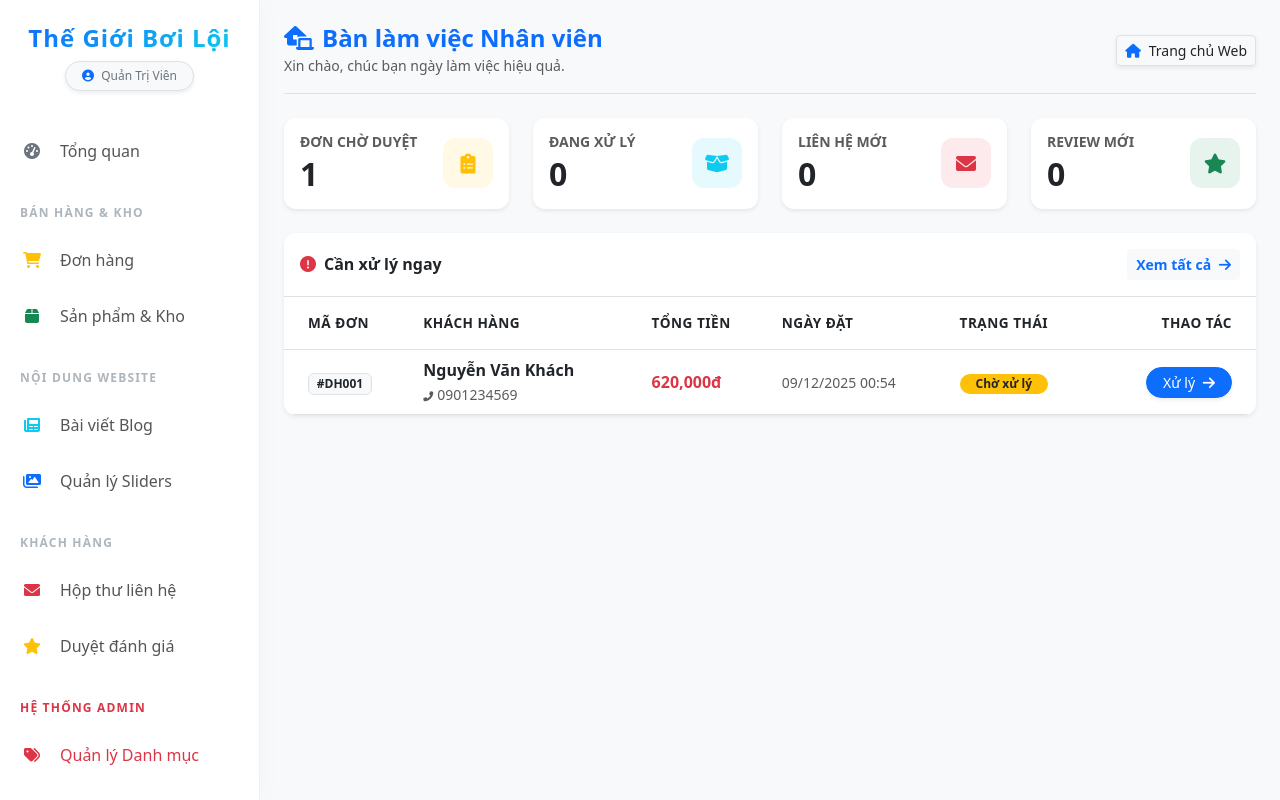
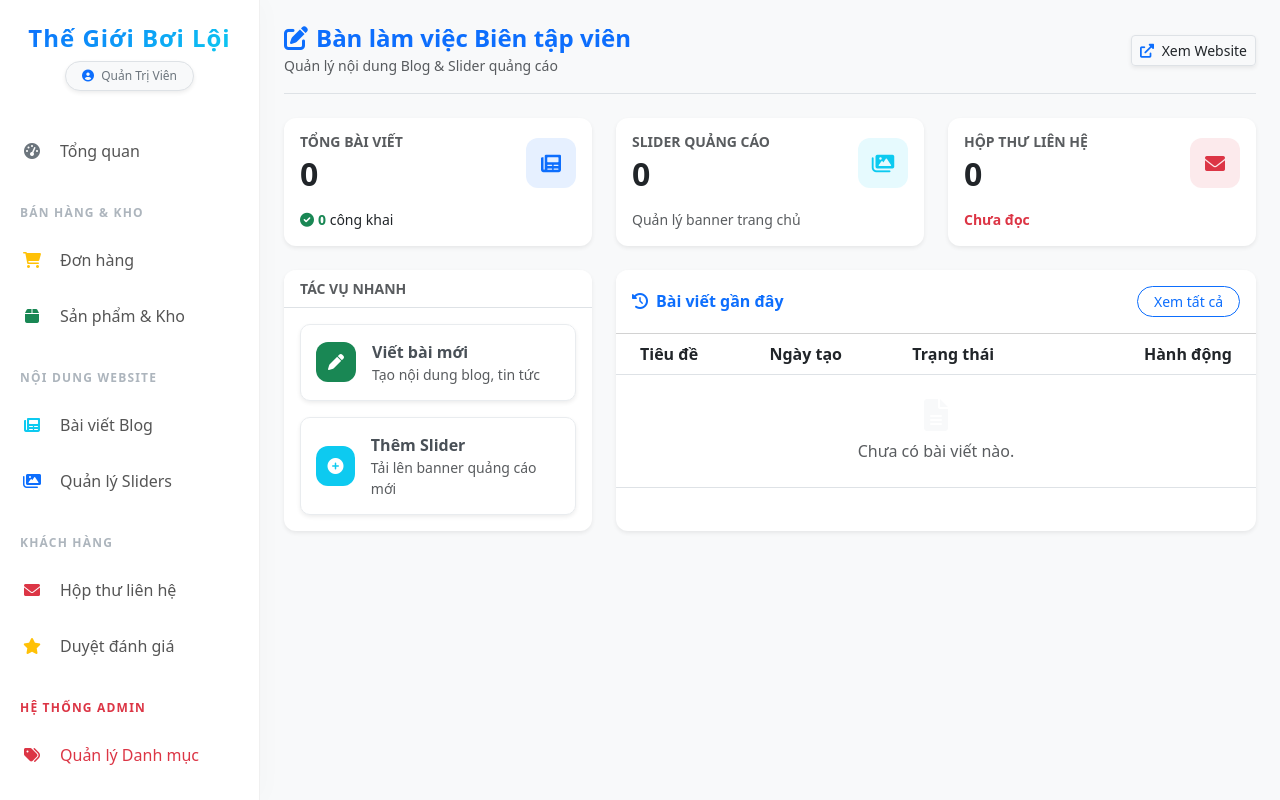
Before and after one commit to Tientai2k4/ThucTapNganh, a PHP site: page /ThucTapNganh/staff/dashboard in a window 1280 px wide. Shown: the part 57-857 px from the top of the page. Run offline with PHP 8.4, Linux system fonts and the light colour scheme; the visitor is signed in with stand-in values (Sample User, id 1); data comes from the database, SQL or seed files in the repository.

Commit message:
fix loi edit staff blog

```diff
--- a/app/Views/staff/dashboard/index.php
+++ b/app/Views/staff/dashboard/index.php
@@ -1,5 +1,5 @@
 <style>
-    /* CSS bổ sung để tạo hiệu ứng đẹp hơn */
+    /* CSS hiệu ứng */
     .hover-lift {
         transition: transform 0.2s ease, box-shadow 0.2s ease;
     }
@@ -19,143 +19,180 @@
         border-radius: 12px;
         overflow: hidden;
     }
-    .table thead th {
-        font-weight: 600;
-        text-transform: uppercase;
-        font-size: 0.85rem;
-        letter-spacing: 0.5px;
+    .quick-action-btn {
+        display: flex;
+        align-items: center;
+        padding: 15px;
+        border-radius: 10px;
+        background: #fff;
+        border: 1px solid #e9ecef;
+        text-decoration: none;
+        color: #495057;
+        transition: all 0.2s;
+    }
+    .quick-action-btn:hover {
+        background: #f8f9fa;
+        border-color: #dee2e6;
+        color: #0d6efd;
     }
 </style>
 
 <div class="container-fluid p-4 bg-light" style="min-height: 100vh;">
     <div class="d-flex justify-content-between align-items-center mb-4 pb-3 border-bottom">
         <div>
-            <h4 class="fw-bold text-primary m-0"><i class="fas fa-laptop-house me-2"></i>Bàn làm việc Nhân viên</h4>
-            <small class="text-muted">Xin chào, chúc bạn ngày làm việc hiệu quả.</small>
+            <h4 class="fw-bold text-primary m-0"><i class="fas fa-edit me-2"></i>Bàn làm việc Biên tập viên</h4>
+            <small class="text-muted">Quản lý nội dung Blog & Slider quảng cáo</small>
         </div>
         <a href="<?= BASE_URL ?>" class="btn btn-sm btn-white border shadow-sm hover-lift text-dark" target="_blank">
-            <i class="fas fa-home me-1 text-primary"></i> Trang chủ Web
+            <i class="fas fa-external-link-alt me-1 text-primary"></i> Xem Website
         </a>
     </div>
 
     <div class="row g-4 mb-4">
-        <div class="col-md-3">
+        <div class="col-md-4">
             <div class="card h-100 border-0 shadow-sm hover-lift">
                 <div class="card-body position-relative">
                     <div class="d-flex align-items-center justify-content-between">
                         <div>
-                            <h6 class="text-muted small fw-bold text-uppercase mb-1">Đơn chờ duyệt</h6>
-                            <h2 class="fw-bold text-dark mb-0"><?= $data['stats']['pending_orders'] ?? 0 ?></h2>
+                            <h6 class="text-muted small fw-bold text-uppercase mb-1">Tổng bài viết</h6>
+                            <h2 class="fw-bold text-dark mb-0"><?= $data['stats']['total_posts'] ?? 0 ?></h2>
                         </div>
-                        <div class="icon-box bg-warning bg-opacity-10 text-warning">
-                            <i class="fas fa-clipboard-list fa-lg"></i>
+                        <div class="icon-box bg-primary bg-opacity-10 text-primary">
+                            <i class="fas fa-newspaper fa-lg"></i>
                         </div>
                     </div>
-                    <a href="<?= BASE_URL ?>staff/order?status=pending" class="stretched-link"></a>
+                    <div class="mt-3 small">
+                        <span class="text-success fw-bold"><i class="fas fa-check-circle me-1"></i><?= $data['stats']['active_posts'] ?? 0 ?></span> công khai
+                    </div>
+                    <a href="<?= BASE_URL ?>staff/post" class="stretched-link"></a>
                 </div>
             </div>
         </div>
 
-        <div class="col-md-3">
+        <div class="col-md-4">
             <div class="card h-100 border-0 shadow-sm hover-lift">
                 <div class="card-body position-relative">
                     <div class="d-flex align-items-center justify-content-between">
                         <div>
-                            <h6 class="text-muted small fw-bold text-uppercase mb-1">Đang xử lý</h6>
-                            <h2 class="fw-bold text-dark mb-0"><?= $data['stats']['processing_orders'] ?? 0 ?></h2>
+                            <h6 class="text-muted small fw-bold text-uppercase mb-1">Slider Quảng cáo</h6>
+                            <h2 class="fw-bold text-dark mb-0"><?= $data['stats']['total_sliders'] ?? 0 ?></h2>
                         </div>
                         <div class="icon-box bg-info bg-opacity-10 text-info">
-                            <i class="fas fa-box-open fa-lg"></i>
+                            <i class="fas fa-images fa-lg"></i>
                         </div>
                     </div>
-                    <a href="<?= BASE_URL ?>staff/order" class="stretched-link"></a>
+                    <div class="mt-3 small text-muted">
+                        Quản lý banner trang chủ
+                    </div>
+                    <a href="<?= BASE_URL ?>staff/slider" class="stretched-link"></a>
                 </div>
             </div>
         </div>
 
-        <div class="col-md-3">
+        <div class="col-md-4">
             <div class="card h-100 border-0 shadow-sm hover-lift">
                 <div class="card-body position-relative">
                     <div class="d-flex align-items-center justify-content-between">
                         <div>
-                            <h6 class="text-muted small fw-bold text-uppercase mb-1">Liên hệ mới</h6>
+                            <h6 class="text-muted small fw-bold text-uppercase mb-1">Hộp thư liên hệ</h6>
                             <h2 class="fw-bold text-dark mb-0"><?= $data['stats']['unread_contacts'] ?? 0 ?></h2>
                         </div>
                         <div class="icon-box bg-danger bg-opacity-10 text-danger">
                             <i class="fas fa-envelope fa-lg"></i>
                         </div>
                     </div>
+                    <div class="mt-3 small">
+                        <span class="text-danger fw-bold">Chưa đọc</span>
+                    </div>
                     <a href="<?= BASE_URL ?>staff/contact" class="stretched-link"></a>
-                </div>
-            </div>
-        </div>
-
-        <div class="col-md-3">
-            <div class="card h-100 border-0 shadow-sm hover-lift">
-                <div class="card-body position-relative">
-                    <div class="d-flex align-items-center justify-content-between">
-                        <div>
-                            <h6 class="text-muted small fw-bold text-uppercase mb-1">Review mới</h6>
-                            <h2 class="fw-bold text-dark mb-0"><?= $data['stats']['pending_reviews'] ?? 0 ?></h2>
-                        </div>
-                        <div class="icon-box bg-success bg-opacity-10 text-success">
-                            <i class="fas fa-star fa-lg"></i>
-                        </div>
-                    </div>
-                    <a href="<?= BASE_URL ?>staff/review" class="stretched-link"></a>
                 </div>
             </div>
         </div>
     </div>
 
-    <div class="card border-0 shadow-sm mb-4">
-        <div class="card-header bg-white py-3 border-bottom d-flex justify-content-between align-items-center">
-            <h6 class="mb-0 fw-bold text-dark">
-                <i class="fas fa-exclamation-circle text-danger me-2"></i>Cần xử lý ngay
-            </h6>
-            <a href="<?= BASE_URL ?>staff/order" class="btn btn-sm btn-light text-primary fw-bold">
-                Xem tất cả <i class="fas fa-arrow-right ms-1"></i>
+    <div class="row">
+        <div class="col-md-4 mb-4">
+            <div class="card border-0 shadow-sm h-100">
+                <div class="card-header bg-white fw-bold text-uppercase small text-muted border-bottom">
+                    Tác vụ nhanh
+                </div>
+                <div class="card-body">
+                    <div class="d-grid gap-3">
+                        <a href="<?= BASE_URL ?>staff/post/create" class="quick-action-btn shadow-sm">
+                            <div class="icon-box bg-success text-white me-3" style="width: 40px; height: 40px;">
+                                <i class="fas fa-pen"></i>
+                            </div>
+                            <div>
+                                <div class="fw-bold">Viết bài mới</div>
+                                <div class="small text-muted">Tạo nội dung blog, tin tức</div>
+                            </div>
+                        </a>
+
+                        <a href="<?= BASE_URL ?>staff/slider/create" class="quick-action-btn shadow-sm">
+                            <div class="icon-box bg-info text-white me-3" style="width: 40px; height: 40px;">
+                                <i class="fas fa-plus-circle"></i>
+                            </div>
+                            <div>
+                                <div class="fw-bold">Thêm Slider</div>
+                                <div class="small text-muted">Tải lên banner quảng cáo mới</div>
+                            </div>
                         </a>
                     </div>
-        <div class="card-body p-0">
+                </div>
+            </div>
+        </div>
+
+        <div class="col-md-8 mb-4">
+            <div class="card border-0 shadow-sm h-100">
+                <div class="card-header bg-white py-3 d-flex justify-content-between align-items-center">
+                    <h6 class="m-0 fw-bold text-primary"><i class="fas fa-history me-2"></i>Bài viết gần đây</h6>
+                    <a href="<?= BASE_URL ?>staff/post" class="btn btn-sm btn-outline-primary rounded-pill px-3">Xem tất cả</a>
+                </div>
                 <div class="table-responsive">
-                <table class="table table-hover align-middle mb-0">
+                    <table class="table align-middle mb-0 table-hover">
                         <thead class="bg-light text-secondary">
                             <tr>
-                            <th class="ps-4 py-3">Mã đơn</th>
-                            <th class="py-3">Khách hàng</th>
-                            <th class="py-3">Tổng tiền</th>
-                            <th class="py-3">Ngày đặt</th>
-                            <th class="py-3">Trạng thái</th>
-                            <th class="text-end pe-4 py-3">Thao tác</th>
+                                <th class="ps-4">Tiêu đề</th>
+                                <th>Ngày tạo</th>
+                                <th>Trạng thái</th>
+                                <th class="text-end pe-4">Hành động</th>
                             </tr>
                         </thead>
                         <tbody>
-                        <?php if (!empty($data['recent_orders'])): ?>
-                            <?php foreach ($data['recent_orders'] as $order): ?>
+                            <?php if (!empty($data['recent_posts'])): ?>
+                                <?php foreach ($data['recent_posts'] as $post): ?>
                                 <tr>
                                     <td class="ps-4">
-                                    <span class="badge bg-light text-dark border">#<?= $order['order_code'] ?></span>
+                                        <div class="d-flex align-items-center">
+                                            <?php if(!empty($post['thumbnail'])): ?>
+                                                <img src="<?= BASE_URL ?>public/uploads/posts/<?= $post['thumbnail'] ?>" class="rounded me-2" style="width: 40px; height: 40px; object-fit: cover;">
+                                            <?php else: ?>
+                                                <div class="bg-light rounded me-2 d-flex align-items-center justify-content-center text-muted" style="width: 40px; height: 40px;"><i class="fas fa-image"></i></div>
+                                            <?php endif; ?>
+                                            <div class="text-truncate" style="max-width: 250px;" title="<?= htmlspecialchars($post['title']) ?>">
+                                                <?= htmlspecialchars($post['title']) ?>
+                                            </div>
+                                        </div>
                                     </td>
+                                    <td class="text-muted small"><?= date('d/m/Y', strtotime($post['created_at'])) ?></td>
                                     <td>
-                                    <div class="fw-bold text-dark"><?= htmlspecialchars($order['customer_name']) ?></div>
-                                    <small class="text-muted"><i class="fas fa-phone-alt me-1" style="font-size:10px"></i><?= $order['customer_phone'] ?></small>
+                                        <?php if($post['status'] == 1): ?>
+                                            <span class="badge bg-success bg-opacity-10 text-success rounded-pill">Công khai</span>
+                                        <?php else: ?>
+                                            <span class="badge bg-secondary bg-opacity-10 text-secondary rounded-pill">Nháp</span>
+                                        <?php endif; ?>
                                     </td>
-                                <td class="text-danger fw-bold"><?= number_format($order['total_money']) ?>đ</td>
-                                <td class="text-muted small"><?= date('d/m/Y H:i', strtotime($order['created_at'])) ?></td>
-                                <td><span class="badge rounded-pill bg-warning text-dark px-3">Chờ xử lý</span></td>
                                     <td class="text-end pe-4">
-                                    <a href="<?= BASE_URL ?>staff/order/detail/<?= $order['order_code'] ?>" class="btn btn-primary btn-sm rounded-pill px-3 shadow-sm">
-                                        Xử lý <i class="fas fa-arrow-right ms-1"></i>
+                                        <a href="<?= BASE_URL ?>staff/post/edit/<?= $post['id'] ?>" class="btn btn-sm btn-light text-primary hover-lift">
+                                            <i class="fas fa-edit"></i>
                                         </a>
                                     </td>
                                 </tr>
                                 <?php endforeach; ?>
                             <?php else: ?>
                                 <tr>
-                                <td colspan="6" class="text-center py-5">
-                                    <div class="text-muted mb-2"><i class="fas fa-clipboard-check fa-3x text-light"></i></div>
-                                    <span class="text-muted">Tuyệt vời! Hiện tại không có đơn hàng nào cần xử lý.</span>
+                                    <td colspan="4" class="text-center py-4 text-muted">
+                                        <i class="fas fa-file-alt fa-2x mb-2 text-light"></i><br>Chưa có bài viết nào.
                                     </td>
                                 </tr>
                             <?php endif; ?>
@@ -165,3 +202,4 @@
             </div>
         </div>
     </div>
+</div>
```
Also changed, not shown: app/Views/staff/posts/edit.php (added, +118 -0 lines). Lines whose indentation alone changed are shown as unchanged.
